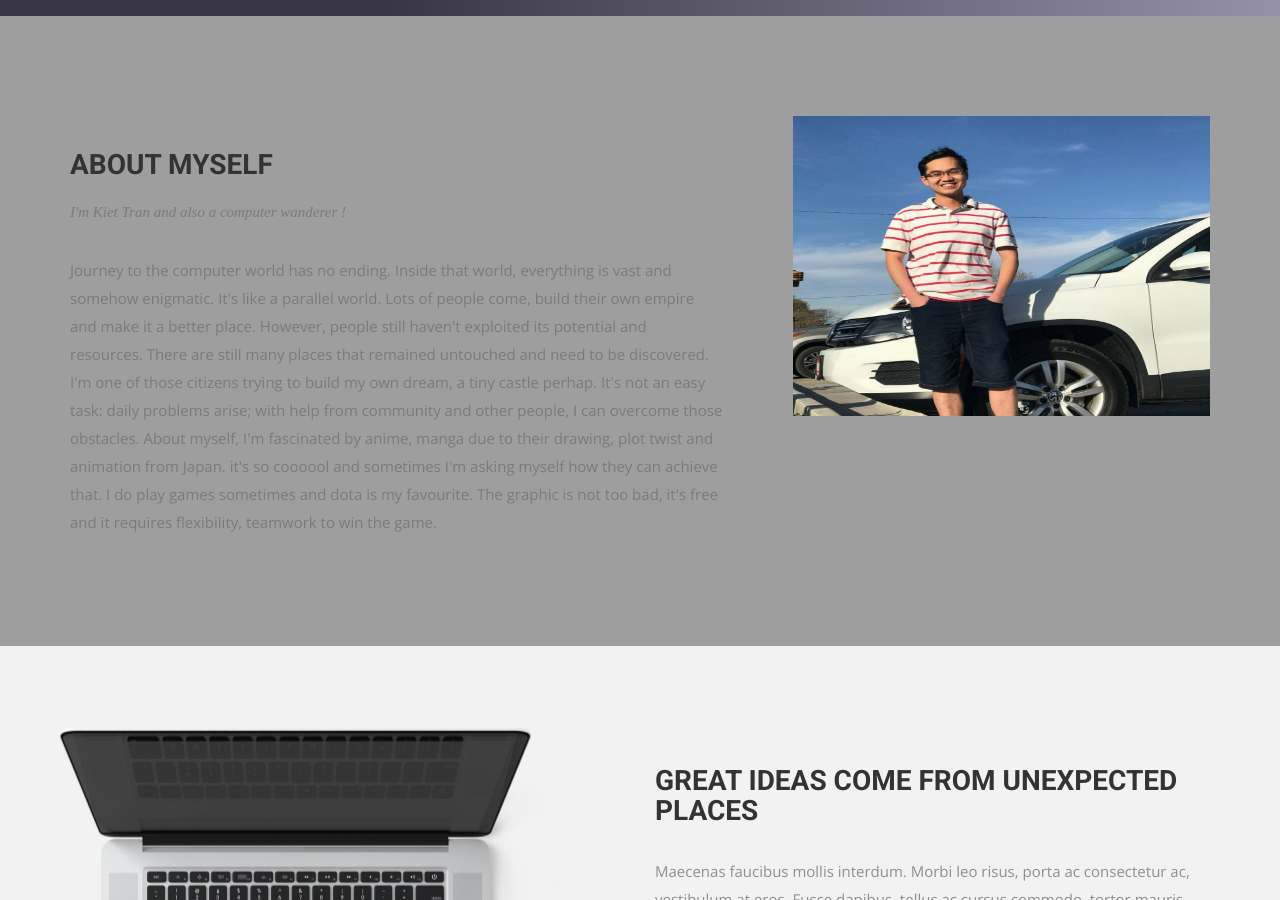
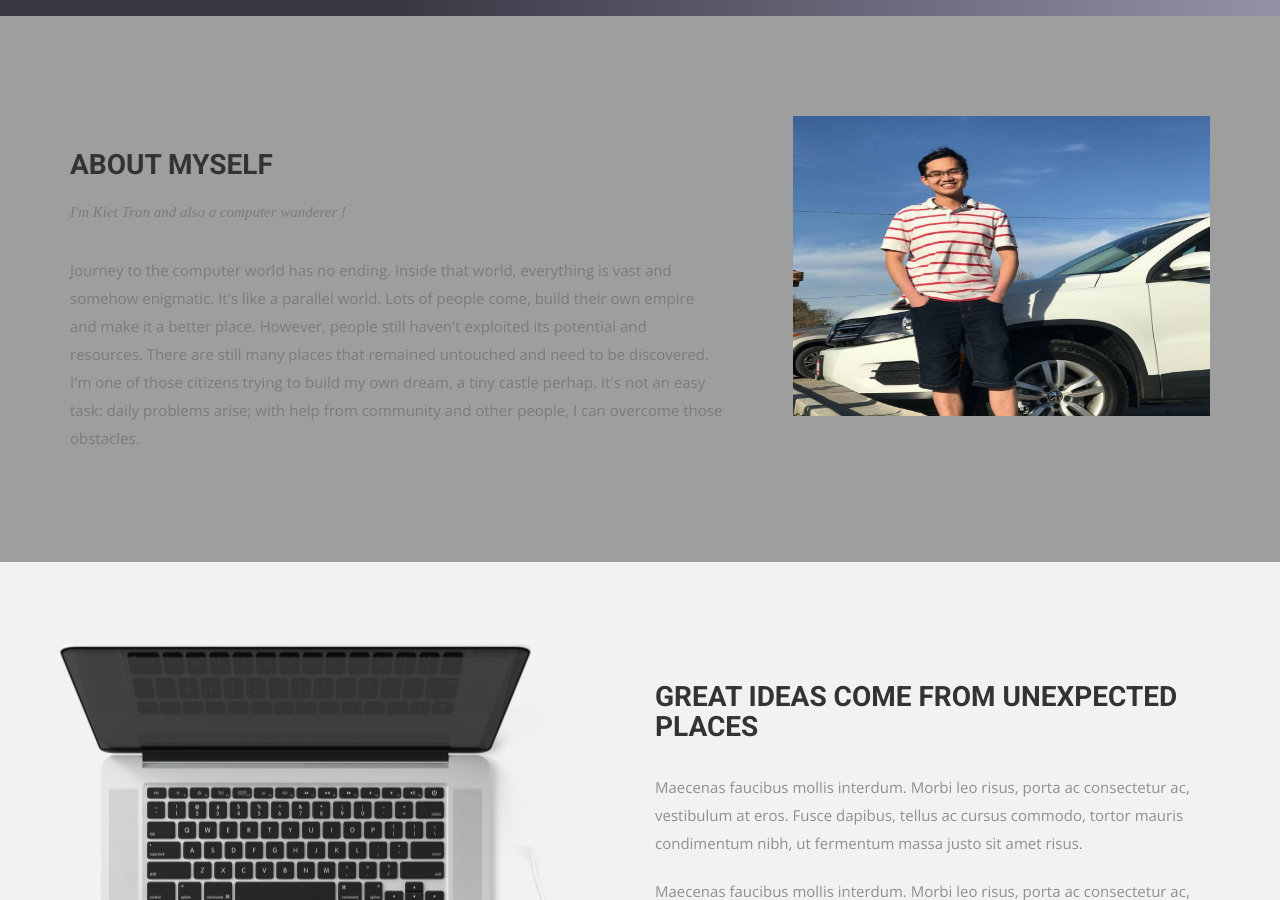
Before and after one commit to khtran1994/my-jekyll-blog, a Jekyll site: the page built from about-me.html, in a window 1280 px wide and 900 px high, scrolled down 406 px. Built offline with Jekyll 4.4.1, drawn with Linux system fonts in a browser that asks for light colours; nearby versions of some CDN libraries; some web fonts are replaced; comment, search, counter and statistics services are not loaded.

Commit message:
Update about-us.html

```diff
--- a/_includes/about-us.html
+++ b/_includes/about-us.html
@@ -11,7 +11,7 @@
                   </p>
                 </div>
                   <p>Journey to the computer world has no ending. Inside that world, everything is vast and somehow enigmatic. It's like a parallel world. Lots of people come, build their own empire and make it a better place. However, people still haven't exploited its potential and resources. There are still many places that remained untouched and need to be discovered. I'm one of those citizens trying to build my own dream, a tiny castle perhap. It's not an easy task: daily problems arise; with help from community and other people, I can overcome those obstacles.
-                      About myself, I'm fascinated by anime, manga due to their drawing, plot twist and animation from Japan. it's so coooool and sometimes I'm asking myself how they can achieve that. I do play games sometimes and dota is my favourite. The graphic is not too bad, it's free and it requires flexibility, teamwork to win the game.
+
                   </p>
               </div>
             </div><!-- .col-md-7 close -->
```
